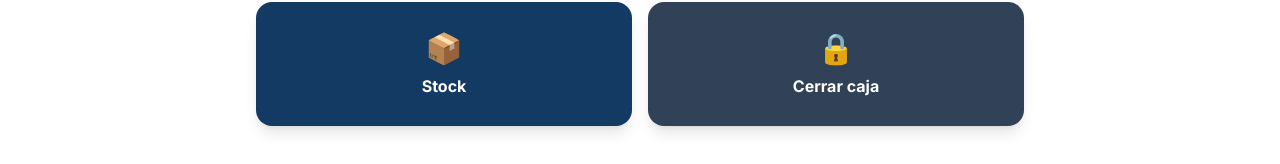
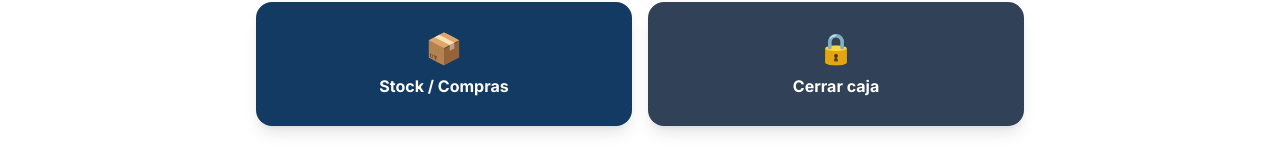
Before and after one commit to marioservin82-rgb/empremas, a Next.js app in the folder frontend/: page /panel in a window 1280 px wide. Shown: the part 266-430 px from the top of the page. Built offline with nearby package versions, Linux system fonts and the light colour scheme; no server answers; sample sign-in values are in the browser's storage.

Commit message:
Renombrar boton Stock a "Stock / Compras" en el panel
Aclara que desde ahi tambien se accede a Compras (el boton ya existe
adentro de la pantalla de Stock, solo faltaba que se note desde el panel).

```diff
--- a/frontend/app/panel/page.js
+++ b/frontend/app/panel/page.js
@@ -11,7 +11,7 @@ const formatoGs = new Intl.NumberFormat("es-PY");
 const botones = [
   { nombre: "Vender", icono: "🛒", color: "bg-brand hover:bg-brand-light", href: "/vender" },
   { nombre: "Fiado / Crédito", icono: "📒", color: "bg-navy hover:bg-navy-2", href: "/clientes" },
-  { nombre: "Stock", icono: "📦", color: "bg-navy-2 hover:bg-navy", href: "/stock" },
+  { nombre: "Stock / Compras", icono: "📦", color: "bg-navy-2 hover:bg-navy", href: "/stock" },
   { nombre: "Cerrar caja", icono: "🔒", color: "bg-slate-700 hover:bg-slate-800", href: "/caja" },
 ];
 
```
